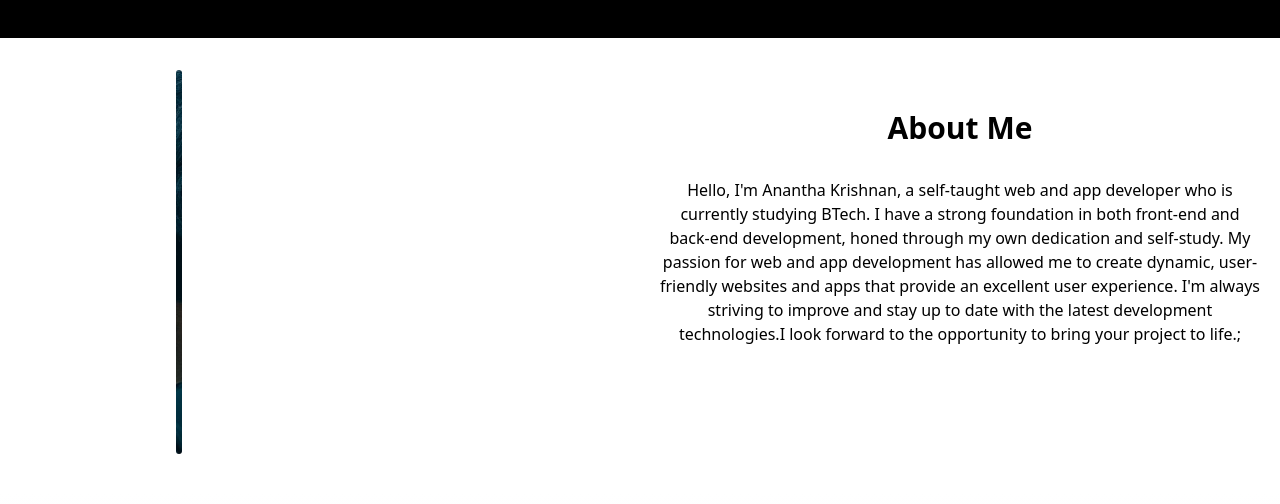
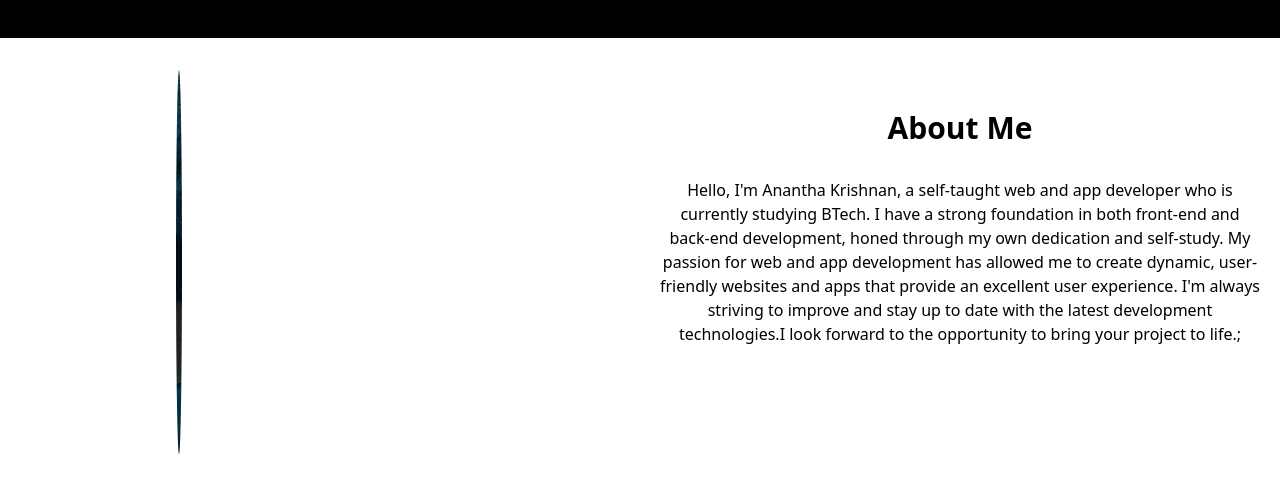
Before and after one commit to Anantha-K/AnanthaKrishnan, a Next.js app: page / in a window 1280 px wide. Shown: the part 618-1122 px from the top of the page. Built offline with nearby package versions, Linux system fonts and the light colour scheme.

Commit message:
Add files via upload

```diff
--- a/styles/globals.css
+++ b/styles/globals.css
@@ -2,5 +2,8 @@
 @tailwind components;
 @tailwind utilities;
 *{
-  scroll-behaviour:smooth;
+  scroll-behavior: smooth;
 }
+.picRound {
+  border-radius: 50%;
+}
```
